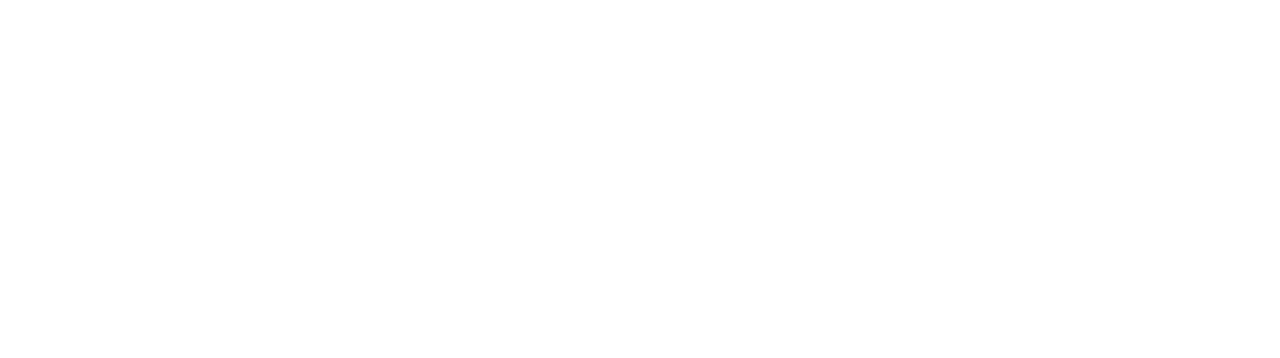
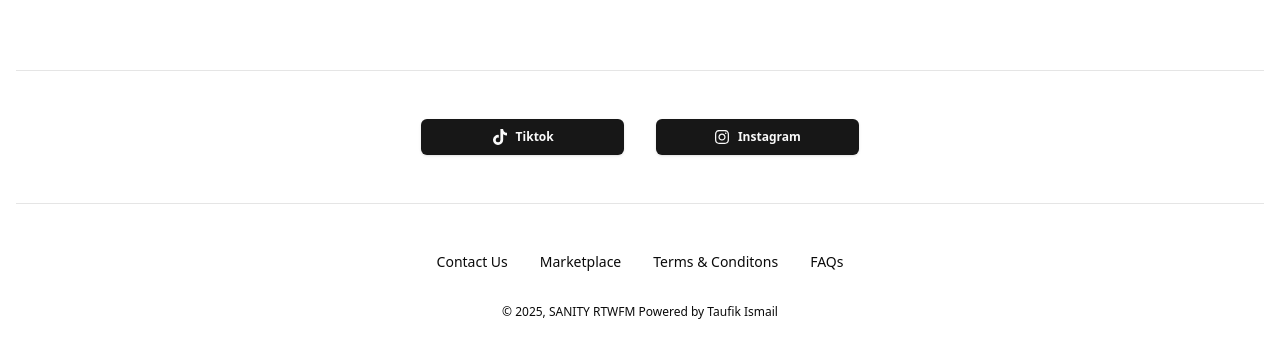
Before and after one commit to Taufik1310/sanity-rtwfm, a Next.js app: page / in a window 1280 px wide. Shown: the part 2354-2712 px from the top of the page. Before the commit the page ends 2360 px from the top, so only its background shows below. Built offline with nearby package versions, Linux system fonts and the light colour scheme.

Commit message:
create: footer

```diff
--- a/src/app/(home)/_components/Products/index.tsx
+++ b/src/app/(home)/_components/Products/index.tsx
@@ -10,7 +10,7 @@
 
 export default function HomeProducts() {
   return (
-    <div className="w-full flex flex-col items-center gap-12 text-center py-16 px-8">
+    <div className="w-full flex flex-col items-center gap-12 text-center px-8">
       <Typography size="title" weight="extrabold" text="ALL PRODUCT" />
       <div className="w-full grid grid-cols-1 md:grid-cols-2 lg:grid-cols-4 place-items-center gap-8">
         {productList?.map((product, index) => (
--- a/src/app/(home)/page.tsx
+++ b/src/app/(home)/page.tsx
@@ -4,7 +4,7 @@
 
 export default function Home() {
   return (
-    <div className="w-full">
+    <div className="w-full flex flex-col gap-16 mb-16">
       <HomeHero />
       <HomeProducts />
       <HomeCarousel />
--- /dev/null
+++ b/src/app/_components/Footer/index.tsx
@@ -0,0 +1,46 @@
+import Link from "next/link"
+
+import Typography from "@/components/Typography"
+import { Button } from "@/components/ui/button"
+
+import { GetSocialMediaList } from "@/data/social-media"
+import { GetFooterMenu } from "@/data/footer-menu"
+
+const SOCIAL_MEDIA = GetSocialMediaList()
+const FOOTER_MENU = GetFooterMenu()
+
+export default function Footer() {
+  return (
+    <footer className="w-full px-4">
+      <div className="w-full border-t border-b py-12 px-4 flex items-center justify-center gap-8">
+        {SOCIAL_MEDIA?.map((item, index) => (
+          <Button key={index} asChild>
+            <Link
+              href={item.link}
+              className="w-6/12 md:w-4/12 lg:w-2/12 flex items-center justify-center"
+            >
+              <item.icon />
+              <Typography size="small" weight="bold" text={item.name} />
+            </Link>
+          </Button>
+        ))}
+      </div>
+      <div className="w-full py-12 flex flex-col items-center gap-8">
+        <ul className="w-full flex flex-wrap items-center justify-center gap-x-8 gap-y-4">
+          {FOOTER_MENU?.map((item, index) => (
+            <li key={index}>
+              <Link href={item.link}>
+                <Typography size="regular" weight="regular" text={item.name} />
+              </Link>
+            </li>
+          ))}
+        </ul>
+        <Typography
+          size="small"
+          weight="regular"
+          text={`&copy; ${new Date().getFullYear()}, SANITY RTWFM Powered by Taufik Ismail`}
+        />
+      </div>
+    </footer>
+  )
+}
--- a/src/app/layout.tsx
+++ b/src/app/layout.tsx
@@ -4,6 +4,7 @@
 import "./globals.css"
 import Navbar from "./_components/Navbar"
 import Headbar from "./_components/Headbar"
+import Footer from "./_components/Footer"
 
 const fontSans = FontSans({
   subsets: ["latin"],
@@ -67,6 +68,7 @@
           <Navbar />
         </header>
         {children}
+        <Footer />
       </body>
     </html>
   )
--- a/src/components/Icon/index.ts
+++ b/src/components/Icon/index.ts
@@ -1,12 +1,15 @@
 import { HiSearch, HiOutlineMenuAlt1 } from "react-icons/hi"
 import { IoCartOutline } from "react-icons/io5"
 import { IoMdStar } from "react-icons/io"
+import { FaInstagram, FaTiktok } from "react-icons/fa6"
 
 const Icon = {
   search: HiSearch,
   cart: IoCartOutline,
   menu: HiOutlineMenuAlt1,
   star: IoMdStar,
+  instagram: FaInstagram,
+  tiktok: FaTiktok,
 }
 
 export default Icon
--- /dev/null
+++ b/src/data/footer-menu.ts
@@ -0,0 +1,22 @@
+const FOOTER_MENU = [
+  {
+    name: "Contact Us",
+    link: "/",
+  },
+  {
+    name: "Marketplace",
+    link: "/",
+  },
+  {
+    name: "Terms & Conditons",
+    link: "/",
+  },
+  {
+    name: "FAQs",
+    link: "/",
+  },
+]
+
+export function GetFooterMenu() {
+  return FOOTER_MENU
+}
--- /dev/null
+++ b/src/data/social-media.ts
@@ -0,0 +1,18 @@
+import Icon from "@/components/Icon"
+
+const SOCIAL_MEDIA = [
+  {
+    name: "Tiktok",
+    link: "https://www.tiktok.com/@sanity_rtwfm",
+    icon: Icon.tiktok,
+  },
+  {
+    name: "Instagram",
+    link: "https://www.instagram.com/sanity_rtwfm",
+    icon: Icon.instagram,
+  },
+]
+
+export function GetSocialMediaList() {
+  return SOCIAL_MEDIA
+}
```
